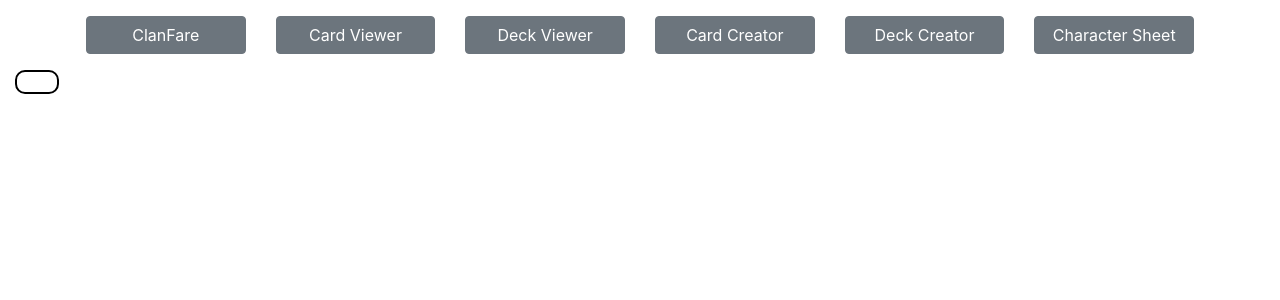
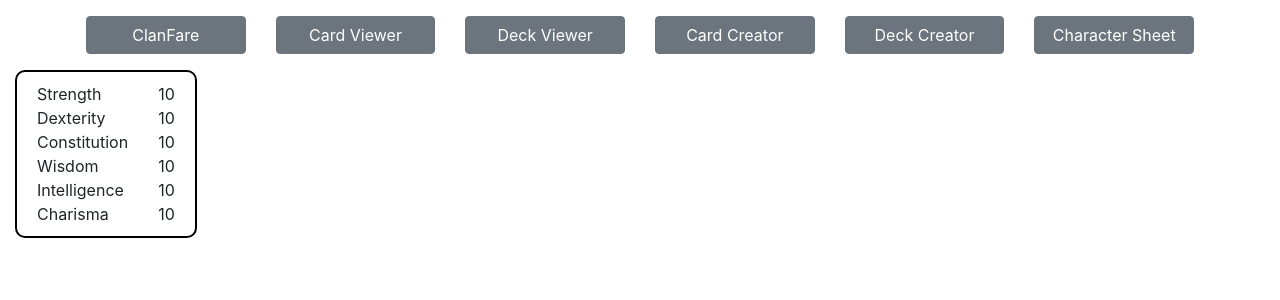
Before and after one commit to MichaelBSomers/dungeons-and-details, a React (Create React App) app: page /charactersheet in a window 1280 px wide. Shown: the top 300 px of the page. Built offline with nearby package versions, Linux system fonts and the light colour scheme.

Commit message:
Fixed and oppsie
Added .eslintcache to gitignore

```diff
--- a/src/pages/CharacterSheetPage/CharacterSheetPage.js
+++ b/src/pages/CharacterSheetPage/CharacterSheetPage.js
@@ -9,7 +9,7 @@ const CharacterSheetPage = () => {
   const characterState = useContext(characterContext);
   // This is the hook for state, pretty much the exact same thing as context with limited scope.
   // const [characterSheet, setCharacterSheet] = useState(SRD5eCharacterSheet());
-  return <AttributeContainer attributes={characterState.attributes} />;
+  return <AttributeContainer attributes={characterState.state.attributes} />;
 };
 
 export default CharacterSheetPage;
```
Also changed, not shown: 2 other files (tests, documents, lock files or other folders).
